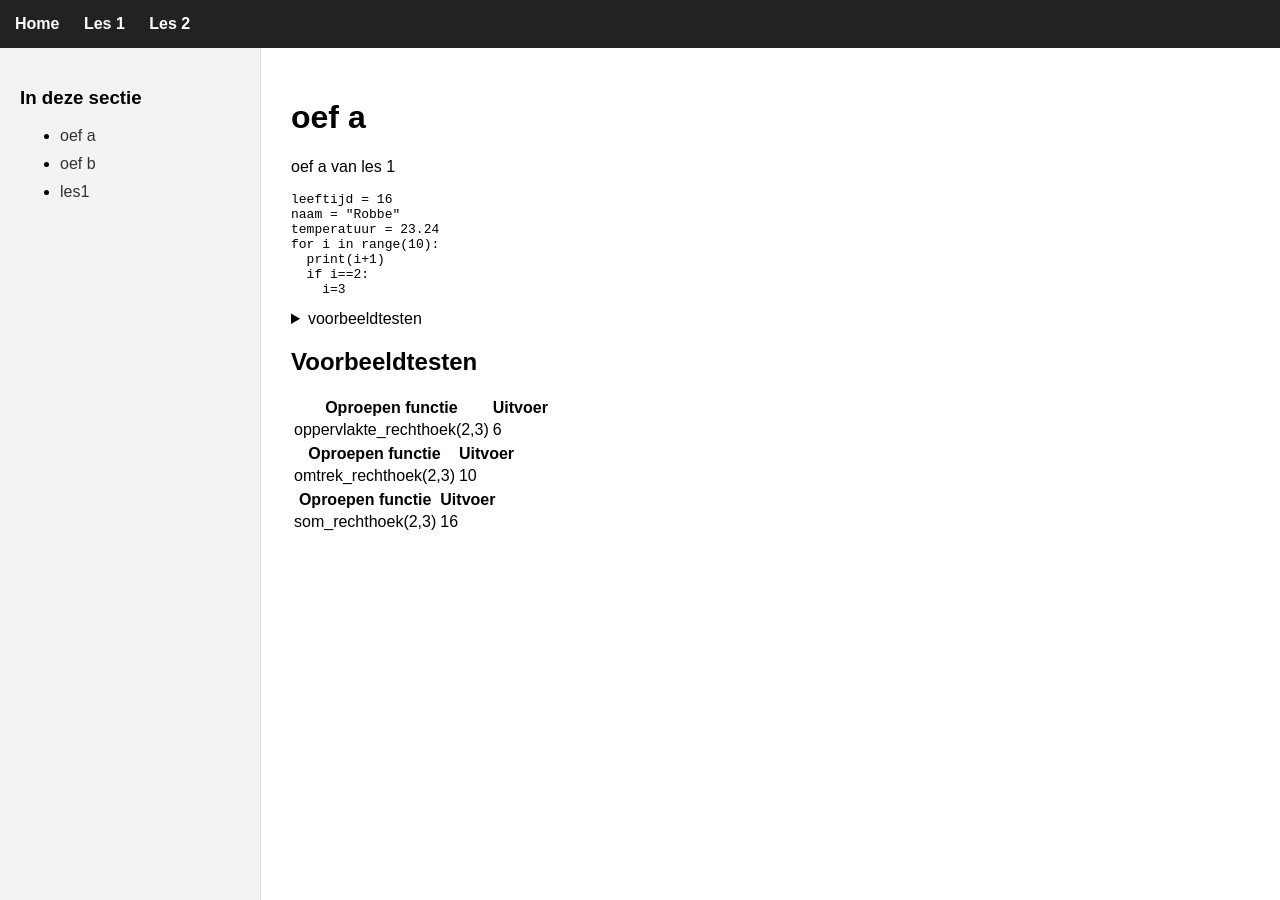
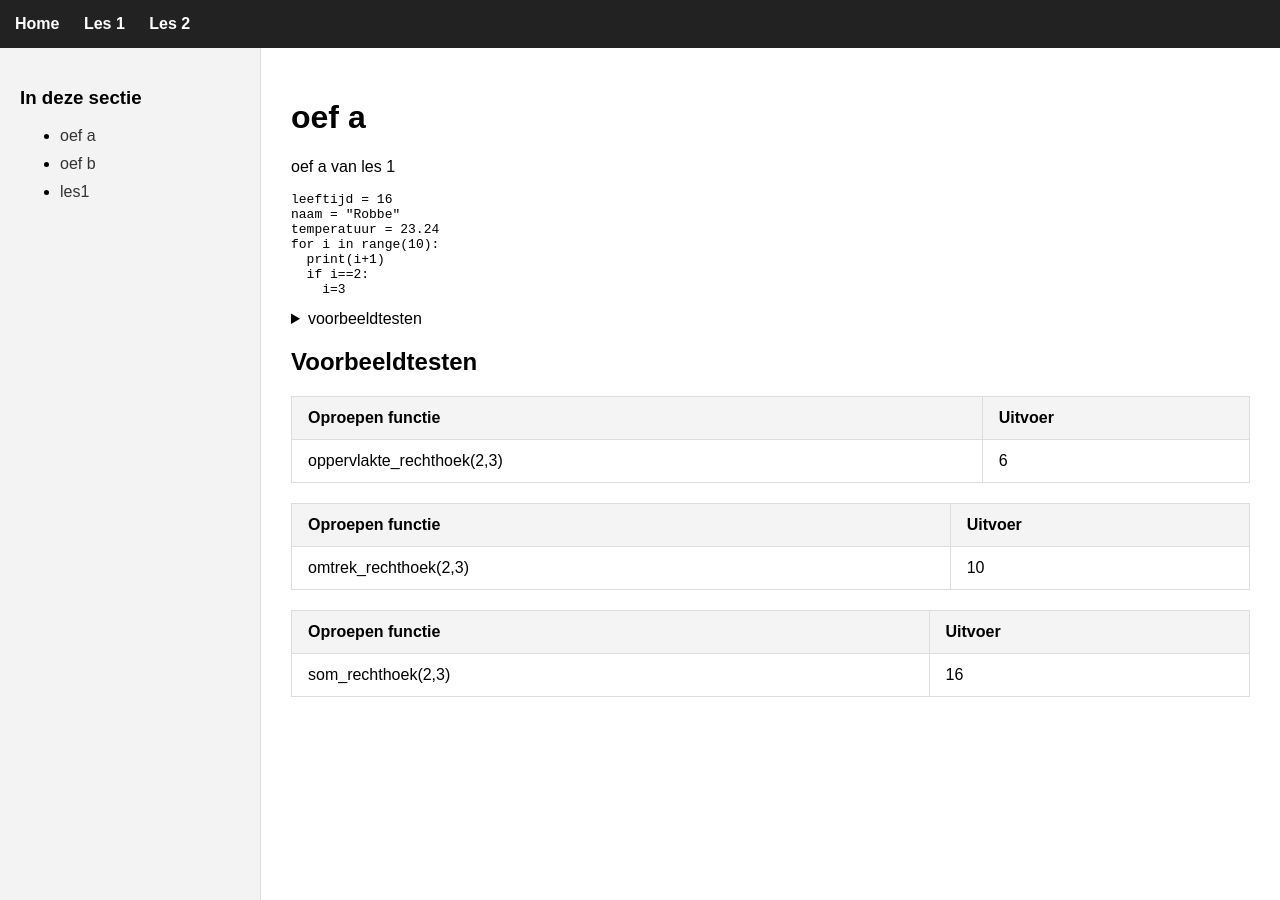
Before and after one commit to milanvandeput/milanvandeput.github.io, a Jekyll site: the page built from les1/2 oefening a.md, in a window 1280 px wide. Built offline with Jekyll 4.4.1, drawn with Linux system fonts in a browser that asks for light colours.

Commit message:
Update default.html

```diff
--- a/_layouts/default.html
+++ b/_layouts/default.html
@@ -50,6 +50,29 @@
             flex: 1;
             padding: 30px;
         }
+        /* Mooie tabel zonder codeblokken te breken */
+        table {
+          border-collapse: collapse;
+          width: 100%;
+          margin: 20px 0;
+          font-size: 16px;
+        }
+
+        table :not(code) th,
+        table :not(code) td {
+          border: 1px solid #ddd;
+          padding: 12px 16px;
+          text-align: left;
+        }
+
+        table th {
+          background-color: #f4f4f4;
+          font-weight: bold;
+        }
+
+        table tr:hover {
+          background-color: #f1f1f1;
+        }
     </style>
 </head>
 <body>
```
